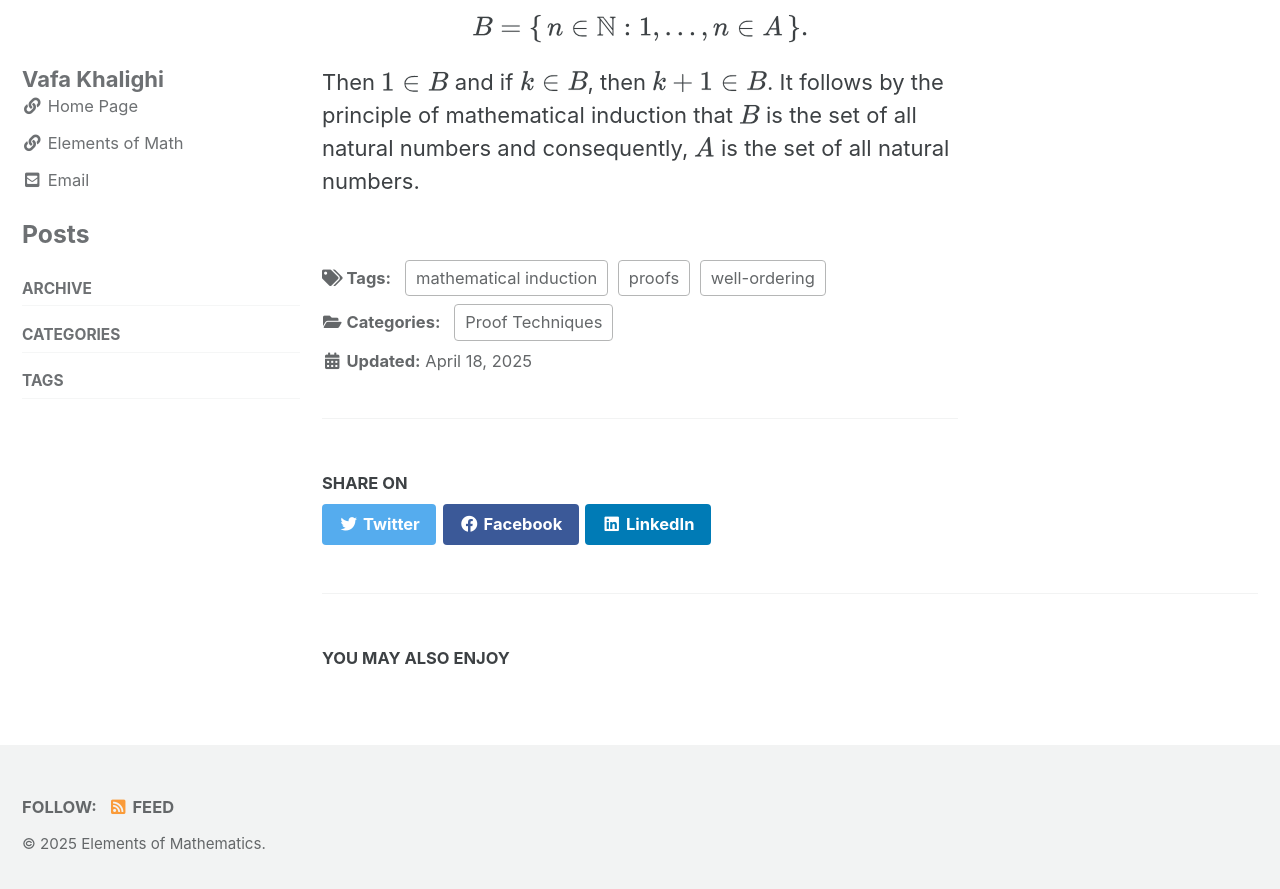
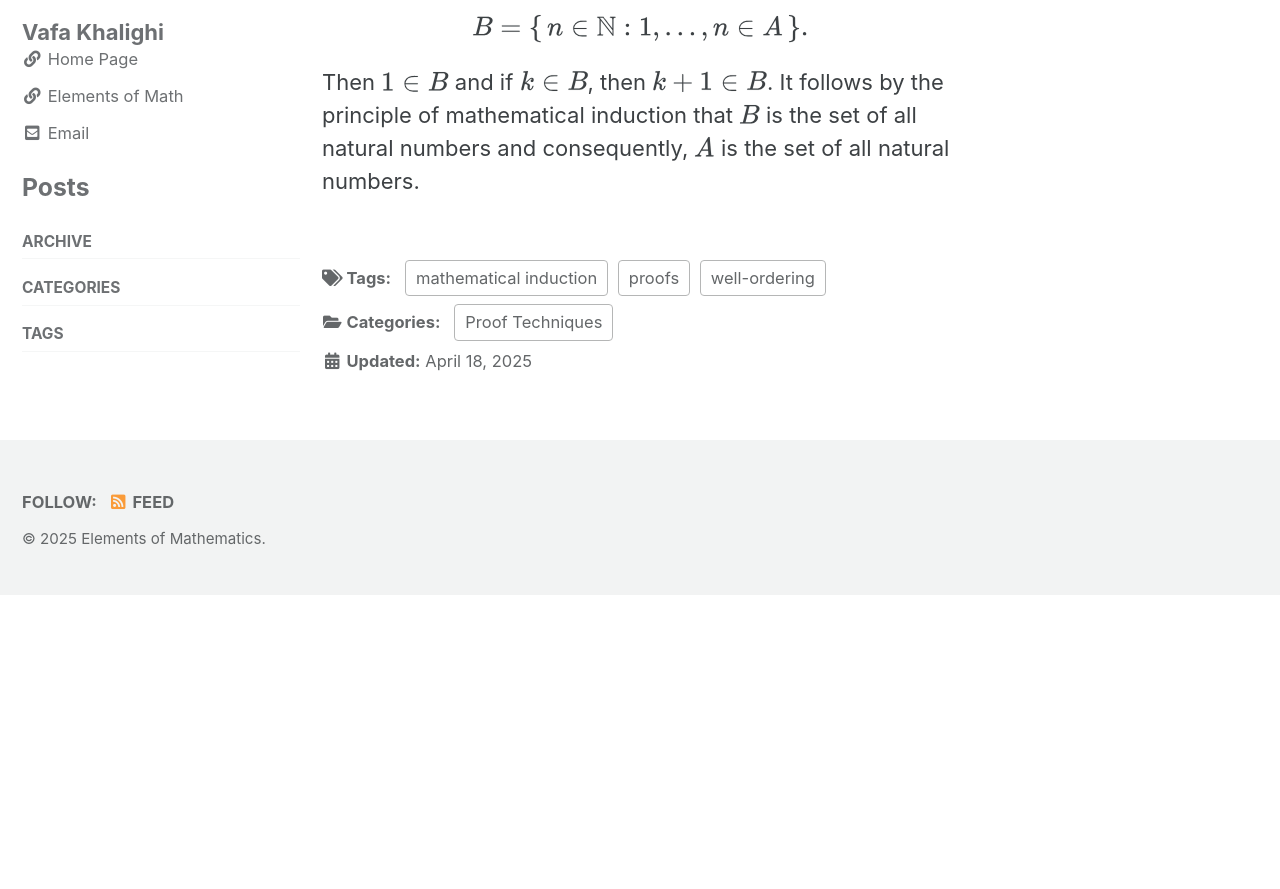
Before and after one commit to vkhalighi/maths, a Jekyll site: the page built from _posts/2025-04-18-mathematical-induction.md, in a window 1280 px wide and 900 px high, scrolled down 3142 px. Shown: the top 889 px of the window. Built offline with Jekyll 4.4.1, drawn with Linux system fonts in a browser that asks for light colours; cached includes are drawn as plain includes; after the commit the page ends 3737 px from its top, so only the background shows below that; some of the changed lines change nothing that is shown.

Commit message:
Update _config.yml

```diff
--- a/_config.yml
+++ b/_config.yml
@@ -306,6 +306,6 @@ defaults:
       author_profile: true
       show_date: true
       read_time: false
-      comments: # true
-      share: true
-      related: true
+      comments: false # true
+      share: false
+      related: false
```
